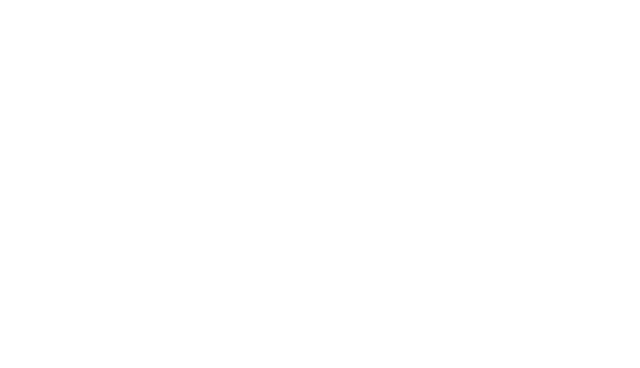
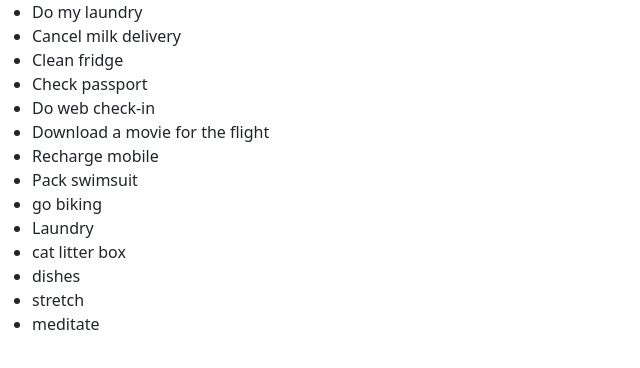
Before and after one commit to JoseManuel-Feliz/vue-todolist, a plain HTML site: page index.html in a window 1280 px wide. Shown: the whole page, without its empty margins (0-640 px from the left). Drawn offline with nearby package versions, Linux system fonts and the light colour scheme.

Commit message:
added todoList by vue

```diff
--- a/JS/script.js
+++ b/JS/script.js
@@ -3,8 +3,25 @@ console.log('JS OK')
 const { createApp } = Vue
 
 createApp({
-    data() {
-        return {
-        }
-    }
+    data: () => ({
+        toDoList: [
+            { toDo: 'Do my laundry' },
+            { toDo: 'Cancel milk delivery' },
+            { toDo: 'Clean fridge' },
+            { toDo: 'Check passport' },
+            { toDo: 'Do web check-in' },
+            { toDo: 'Download a movie for the flight' },
+            { toDo: 'Recharge mobile' },
+            { toDo: 'Pack swimsuit' },
+            { toDo: 'go biking' },
+            { toDo: 'Laundry' },
+            { toDo: 'cat litter box' },
+            { toDo: 'dishes' },
+            { toDo: 'stretch' },
+            { toDo: 'meditate' },
+        ],
+
+    }),
+
+
 }).mount('#app')
--- a/index.html
+++ b/index.html
@@ -21,11 +21,19 @@
         crossorigin='anonymous'></script>
     <!-- SCRIPT JS -->
     <script defer src="./JS/script.js"></script>
-
 </head>
 
 <body>
+    <div id="app">
 
+        <header></header>
+        <main>
+            <ul>
+                <li v-for="things in toDoList">{{things.toDo}}</li>
+            </ul>
+        </main>
+        <footer></footer>
+    </div>
 </body>
 
 </html>
```
Also changed, not shown: 1 other file.
